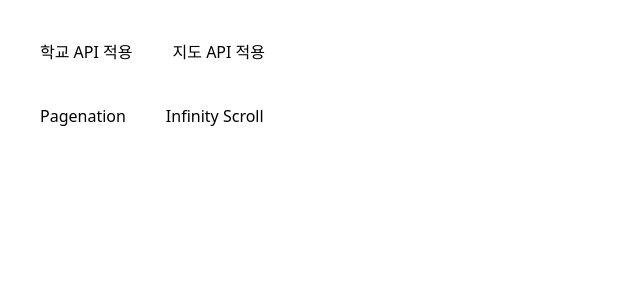
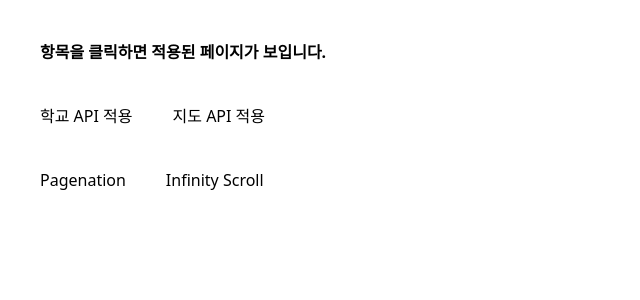
Before and after one commit to we-are-good/smallProjects, a Next.js app: page / in a window 1280 px wide. Shown: the top 300 px of the page, without its empty margins (0-640 px from the left). Built offline with nearby package versions, Linux system fonts and the light colour scheme.

Commit message:
[feat] 메인 페이지 제목 추가

```diff
--- a/src/app/page.tsx
+++ b/src/app/page.tsx
@@ -3,6 +3,9 @@ import Link from "next/link";
 export default function Home() {
   return (
     <main className="flex flex-col gap-y-10 m-10">
+      <article className="font-bold">
+        항목을 클릭하면 적용된 페이지가 보입니다.
+      </article>
       <article className="flex flex-row gap-x-10">
         <Link href={"/api/schoolAPI"}>학교 API 적용</Link>
         <Link href={"/api/mapAPI"}>지도 API 적용</Link>
```
